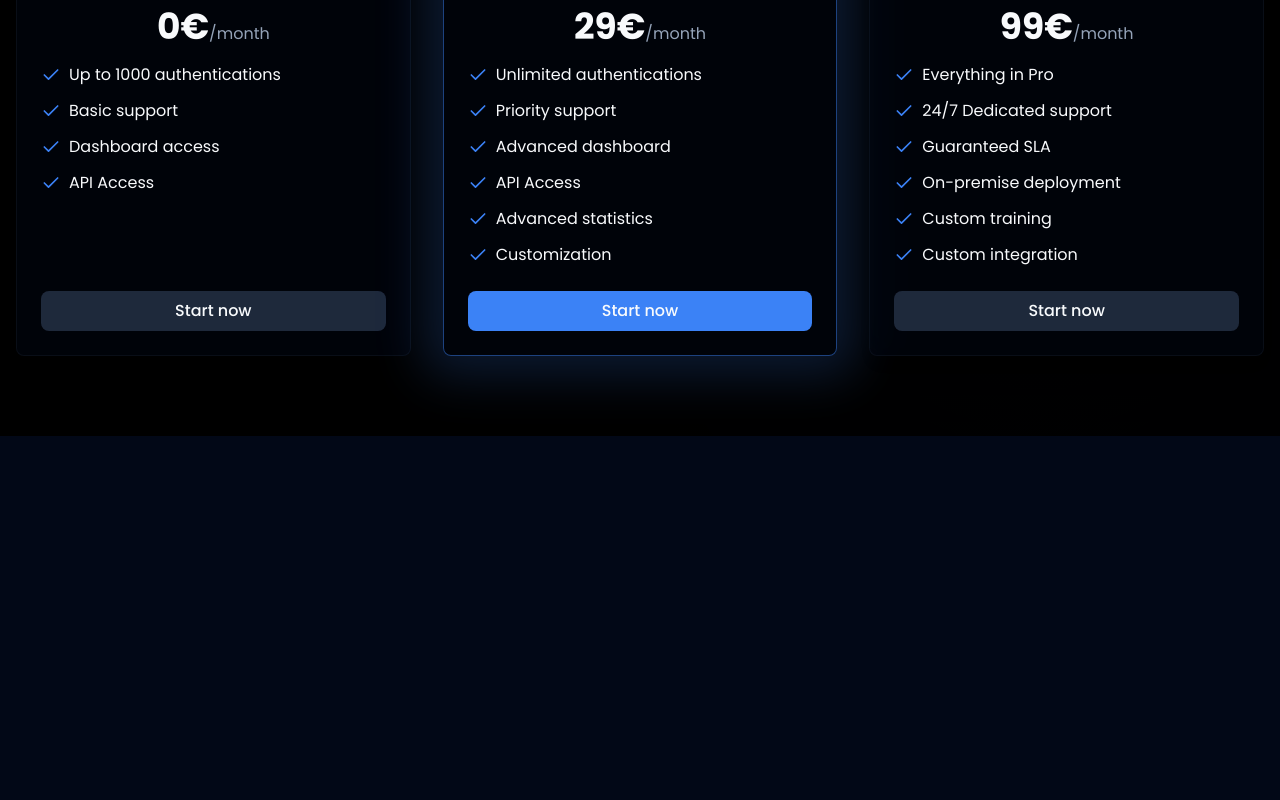
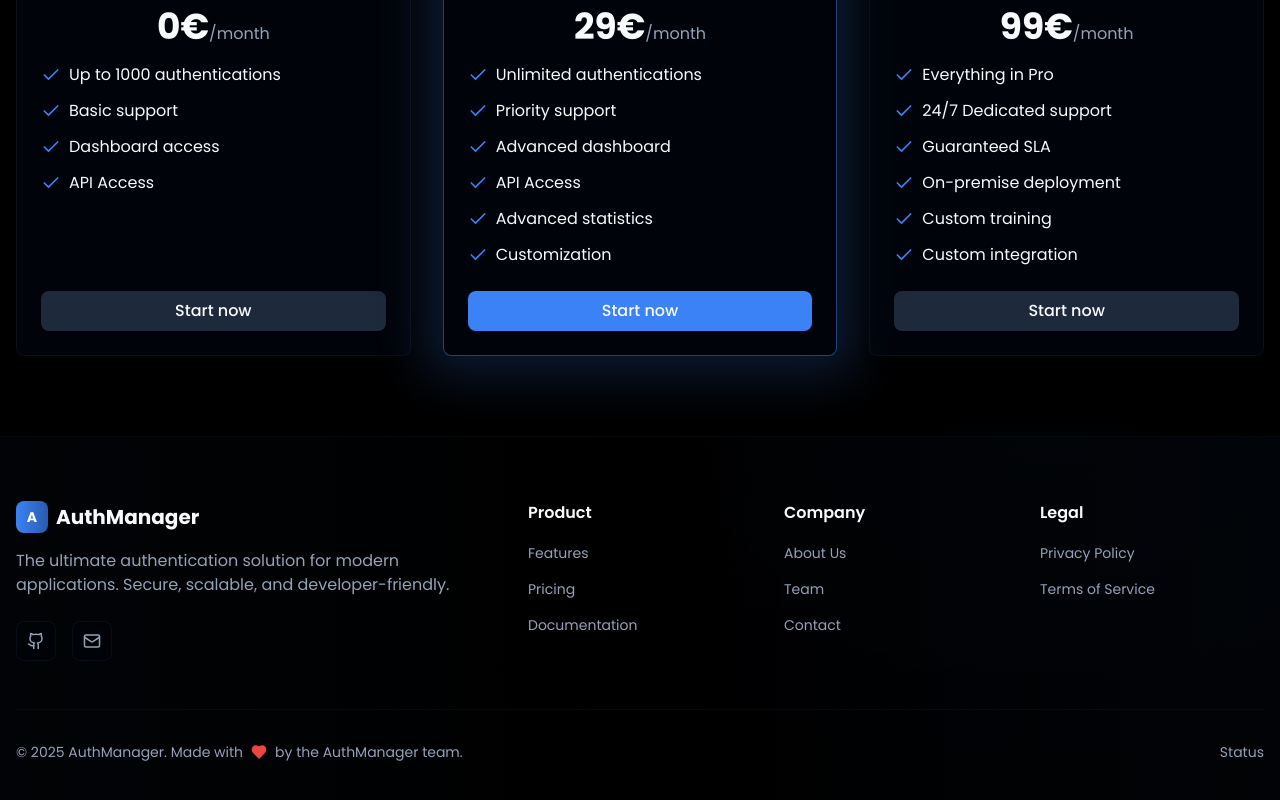
Before and after one commit to AuthsManager/AuthManager-Src, a React (Vite) app in the folder Front/: page / in a window 1280 px wide. Shown: the part 1874-2674 px from the top of the page. Before the commit the page ends 2310 px from the top, so only its background shows below. Built offline with nearby package versions, Linux system fonts and the light colour scheme; a web font is replaced by a local one.

Commit message:
feat(app): added footer

```diff
--- /dev/null
+++ b/Front/src/components/Footer.jsx
@@ -0,0 +1,136 @@
+import React from 'react';
+import { motion, useInView } from 'framer-motion';
+import { useRef } from 'react';
+import { Github, Twitter, Mail, Heart } from 'lucide-react';
+
+export default function footer() {
+  const ref = useRef(null);
+  const isInView = useInView(ref, { once: true, threshold: 0.1 });
+
+  const socialLinks = [
+    { icon: Github, href: 'https://github.com/AuthsManager', label: 'GitHub' },
+    { icon: Mail, href: '#', label: 'Email' }
+  ];
+
+  const footerLinks = {
+    Product: [
+      { name: 'Features', href: '#features' },
+      { name: 'Pricing', href: '#pricing' },
+      { name: 'Documentation', href: '#' },
+    ],
+    Company: [
+      { name: 'About Us', href: '#' },
+      { name: 'Team', href: '#' },
+      { name: 'Contact', href: '#' }
+    ],
+    Legal: [
+      { name: 'Privacy Policy', href: '#' },
+      { name: 'Terms of Service', href: '#' },    ]
+  };
+
+  return (
+    <footer className="relative bg-gradient-to-t from-black via-black/95 to-black/90 border-t border-border/20">
+      <div className="absolute inset-0 bg-gradient-to-r from-primary/5 via-transparent to-primary/5 opacity-50"></div>
+
+      <div className="relative container mx-auto px-4 py-16">
+        <motion.div
+          ref={ref}
+          initial={{ opacity: 0, y: 50 }}
+          animate={isInView ? { opacity: 1, y: 0 } : { opacity: 0, y: 50 }}
+          transition={{ duration: 0.8 }}
+          className="grid grid-cols-1 md:grid-cols-2 lg:grid-cols-5 gap-8"
+        >
+          <motion.div
+            className="lg:col-span-2"
+            initial={{ opacity: 0, x: -30 }}
+            animate={isInView ? { opacity: 1, x: 0 } : { opacity: 0, x: -30 }}
+            transition={{ duration: 0.8, delay: 0.1 }}
+          >
+            <div className="flex items-center space-x-2 mb-4">
+              <div className="w-8 h-8 bg-gradient-to-r from-primary to-primary/70 rounded-lg flex items-center justify-center">
+                <span className="text-white font-bold text-sm">A</span>
+              </div>
+              <span className="text-xl font-bold text-foreground">AuthManager</span>
+            </div>
+            <p className="text-muted-foreground mb-6 max-w-md">
+              The ultimate authentication solution for modern applications.
+              Secure, scalable, and developer-friendly.
+            </p>
+
+            <div className="flex space-x-4">
+              {socialLinks.map((social, index) => {
+                const Icon = social.icon;
+                return (
+                  <motion.a
+                    key={social.label}
+                    href={social.href}
+                    className="w-10 h-10 bg-background/20 backdrop-blur-sm border border-border/30 rounded-lg flex items-center justify-center text-muted-foreground hover:text-primary hover:border-primary/50 transition-all duration-300 hover:scale-110"
+                    initial={{ opacity: 0, scale: 0 }}
+                    animate={isInView ? { opacity: 1, scale: 1 } : { opacity: 0, scale: 0 }}
+                    transition={{ duration: 0.5, delay: 0.3 + index * 0.1 }}
+                    whileHover={{ y: -2 }}
+                    aria-label={social.label}
+                  >
+                    <Icon size={18} />
+                  </motion.a>
+                );
+              })}
+            </div>
+          </motion.div>
+
+          {Object.entries(footerLinks).map(([category, links], categoryIndex) => (
+            <motion.div
+              key={category}
+              initial={{ opacity: 0, y: 30 }}
+              animate={isInView ? { opacity: 1, y: 0 } : { opacity: 0, y: 30 }}
+              transition={{ duration: 0.8, delay: 0.2 + categoryIndex * 0.1 }}
+            >
+              <h3 className="text-foreground font-semibold mb-4">{category}</h3>
+              <ul className="space-y-3">
+                {links.map((link, linkIndex) => (
+                  <motion.li
+                    key={link.name}
+                    initial={{ opacity: 0, x: -20 }}
+                    animate={isInView ? { opacity: 1, x: 0 } : { opacity: 0, x: -20 }}
+                    transition={{ duration: 0.6, delay: 0.3 + categoryIndex * 0.1 + linkIndex * 0.05 }}
+                  >
+                    <a
+                      href={link.href}
+                      className="text-muted-foreground hover:text-primary transition-colors duration-300 text-sm"
+                    >
+                      {link.name}
+                    </a>
+                  </motion.li>
+                ))}
+              </ul>
+            </motion.div>
+          ))}
+        </motion.div>
+
+        <motion.div
+          className="mt-12 pt-8 border-t border-border/20 flex flex-col md:flex-row justify-between items-center space-y-4 md:space-y-0"
+          initial={{ opacity: 0, y: 30 }}
+          animate={isInView ? { opacity: 1, y: 0 } : { opacity: 0, y: 30 }}
+          transition={{ duration: 0.8, delay: 0.6 }}
+        >
+          <div className="flex items-center space-x-2 text-sm text-muted-foreground">
+            <span>© 2025 AuthManager. Made with</span>
+            <motion.div
+              animate={{ scale: [1, 1.2, 1] }}
+              transition={{ duration: 1.5, repeat: Infinity, ease: "easeInOut" }}
+            >
+              <Heart className="w-4 h-4 text-red-500 fill-current" />
+            </motion.div>
+            <span>by the AuthManager team.</span>
+          </div>
+
+          <div className="flex items-center space-x-6 text-sm text-muted-foreground">
+            <a href="#" className="hover:text-primary transition-colors duration-300">
+              Status
+            </a>
+          </div>
+        </motion.div>
+      </div>
+    </footer>
+  );
+};
--- a/Front/src/routes/Index.jsx
+++ b/Front/src/routes/Index.jsx
@@ -2,6 +2,7 @@ import Hero from "@/components/Hero";
 import Pricing from "@/components/cards/pricing";
 import Features from "@/components/cards/Features";
 import Navbar from "@/components/nav/navbar";
+import Footer from "@/components/Footer";
 import { BackgroundGrid, GradientOrbs } from "@/components/ui/background";
 
 export default function Home() {
@@ -25,6 +26,7 @@ export default function Home() {
                 <div id="pricing">
                     <Pricing />
                 </div>
+                <Footer />
             </div>
         </div>
     );
```
